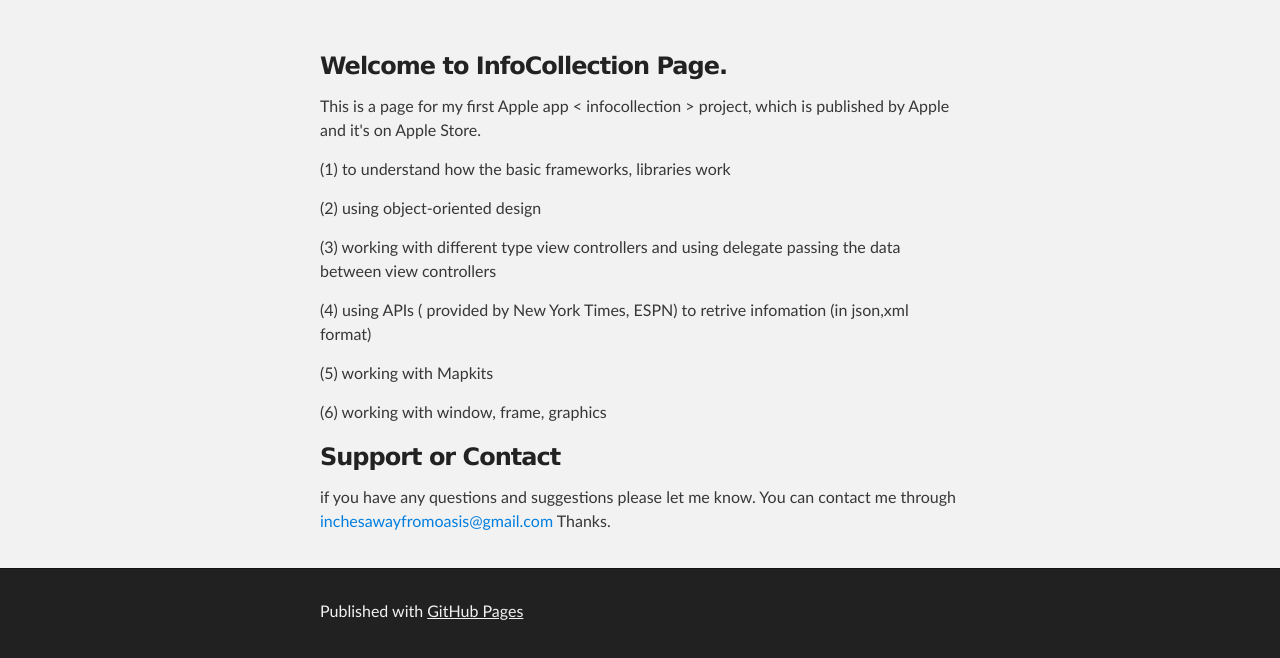
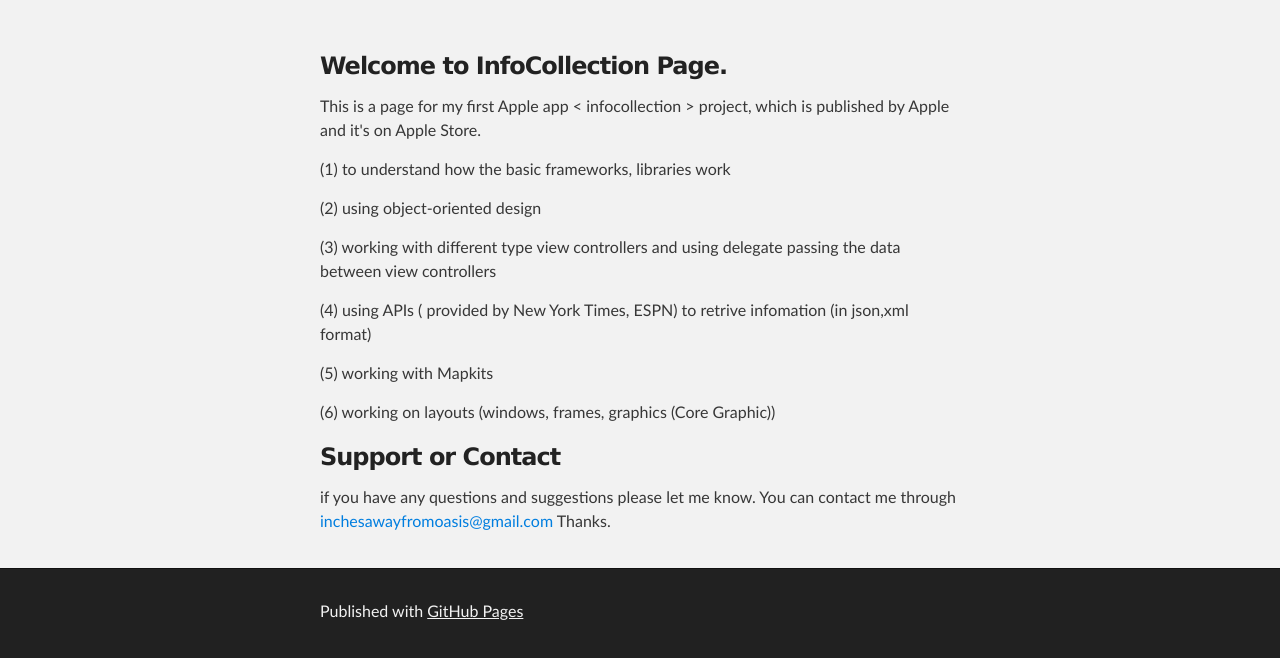
Before and after one commit to cz101/cz101.github.io, a plain HTML site: page index.html in a window 1280 px wide. Shown: the part 212-870 px from the top of the page. Drawn offline with Linux system fonts and the light colour scheme.

Commit message:
Update index.html

```diff
--- a/index.html
+++ b/index.html
@@ -8,7 +8,7 @@
 
     <link rel="stylesheet" type="text/css" media="screen" href="stylesheets/stylesheet.css">
 
-    <title>infocollection</title>
+    <title>InfoCollection</title>
   </head>
 
   <body>
@@ -37,7 +37,7 @@
 <p> (3) working with different type view controllers and using delegate passing the data between view controllers</p>
 <p> (4) using APIs ( provided by New York Times, ESPN) to retrive infomation (in json,xml format) </p>
 <p> (5) working with Mapkits </p>
-<p> (6) working with window, frame, graphics </p>
+<p> (6) working on layouts (windows, frames, graphics (Core Graphic)) </p>
 
 <h3>
 <a name="support-or-contact" class="anchor" href="#support-or-contact"><span class="octicon octicon-link"></span></a>Support or Contact</h3>
```
